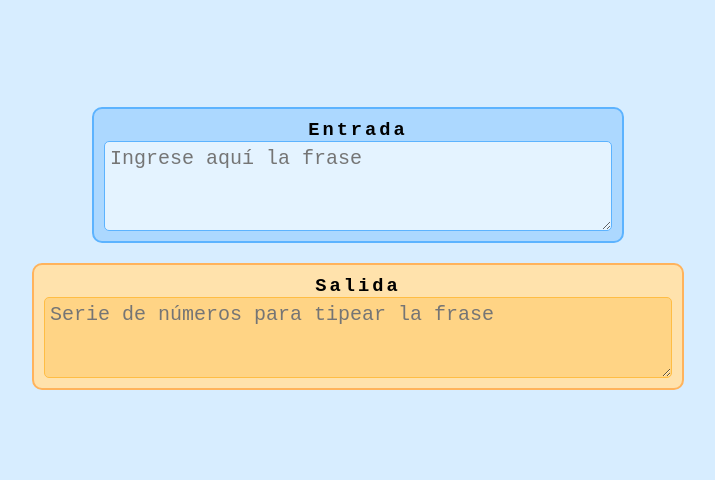
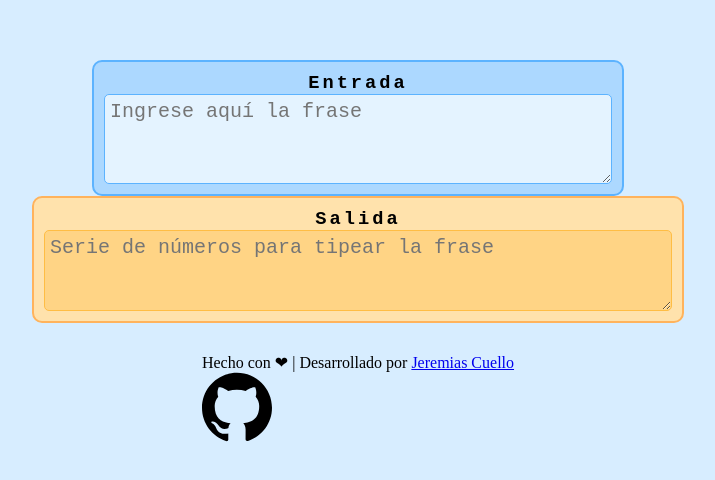
Before and after one commit to Jeremias0901/DesafioTECIP.github.io, a plain HTML site: page index.html in a window 1280 px wide. Shown: the part 152-632 px from the top of the page, without its empty margins (282-997 px from the left). Drawn offline with Linux system fonts and the light colour scheme.

Commit message:
agregado de dic container + footer

```diff
--- a/index.html
+++ b/index.html
@@ -10,6 +10,7 @@
 	<link rel="shortcut icon" href="img/telefono.png">
 </head>
 <body>
+	<div class="container">
 		<div class="input">
 			<h3 class="input__instruction">Entrada</h3>
 			<textarea class="input__text" placeholder="Ingrese aquí la frase" cols="40" rows="3" autofocus></textarea>
@@ -18,7 +19,15 @@
 			<h3 class="output__instruction">Salida</h3>
 			<textarea class="output__text"  placeholder="Serie de números para tipear la frase" cols="50" rows="3" readonly></textarea>
 		</div>
-
+	</div>
+	<footer>
+		<p>
+			Hecho con ❤ | Desarrollado por <a href="https://github.com/Jeremias0901" target="_blank"> Jeremias Cuello </a>
+		</p>
+		<a href="https://github.com/Jeremias0901/DesafioTECIP" target="_blank">
+			<img src="img/github.svg" alt="Repositorio DesafioTECIP Jeremias Cuello" width="70px">
+		</a>
+	</footer>
     <script src="scripts/main.js"></script>
 </body>
 </html>
```
Lines whose indentation alone changed are shown as unchanged.
